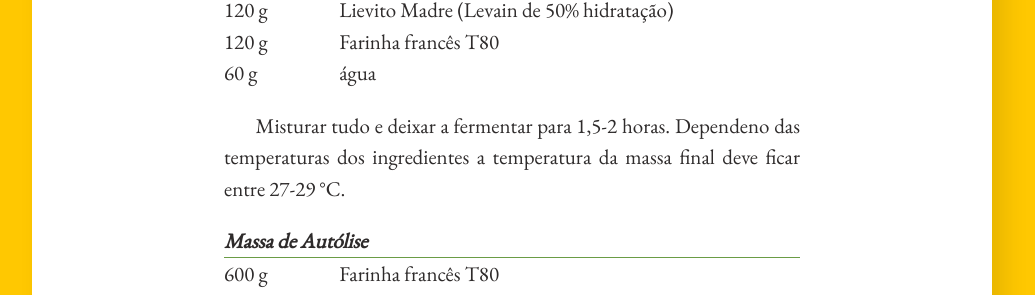
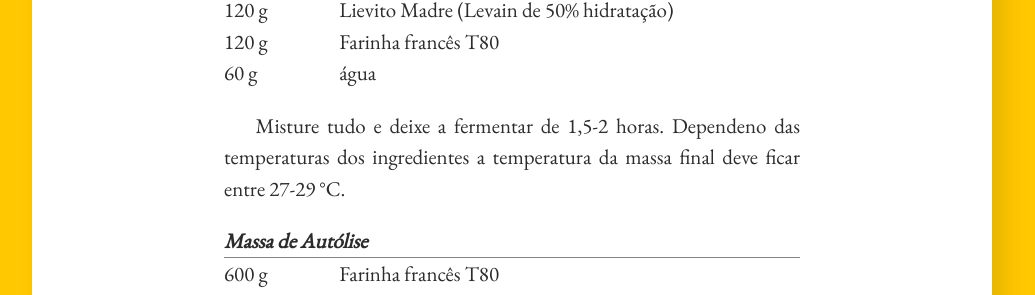
Before and after one commit to tibroc/botanica-aplicada, a Jekyll site: the page built from _posts/2020-04-26-pain-de-campagne.md, in a window 1280 px wide. Shown: the part 595-890 px from the top of the page, without its empty margins (128-1163 px from the left). Built offline with Jekyll 4.4.1, drawn with Linux system fonts in a browser that asks for light colours.

Commit message:
Update _posts/2020-04-26-pain-de-campagne.md
Co-authored-by: jonogbroc <64497978+jonogbroc@users.noreply.github.com>

```diff
--- a/_posts/2020-04-26-pain-de-campagne.md
+++ b/_posts/2020-04-26-pain-de-campagne.md
@@ -25,7 +25,7 @@ Um tipico pão francês rústico com 80% de trigo e 20% de centeio.
   </tr>
 </table>
 
-Misturar tudo e deixar a fermentar para 1,5-2 horas.
+Misture tudo e deixe a fermentar de 1,5-2 horas.
 Dependeno das temperaturas dos ingredientes a temperatura da massa final deve ficar entre
 27-29 °C.
 
```
